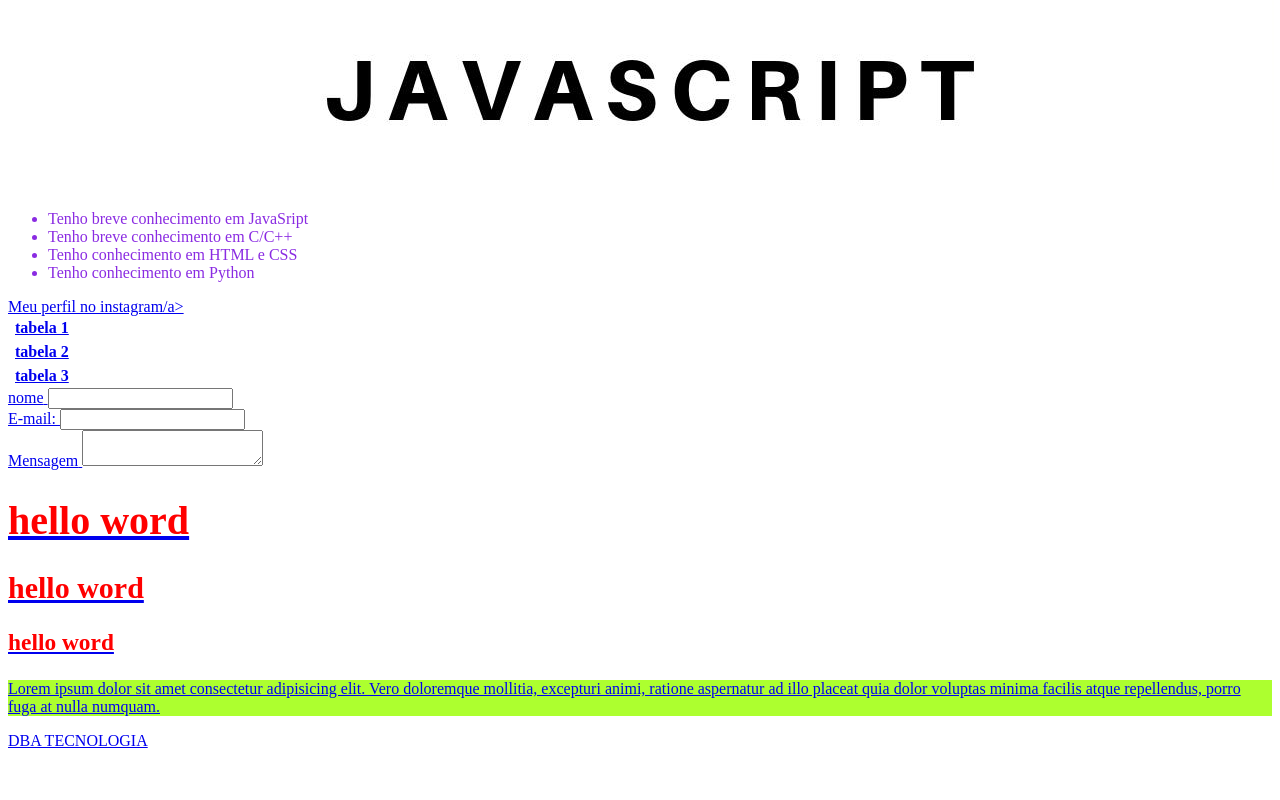
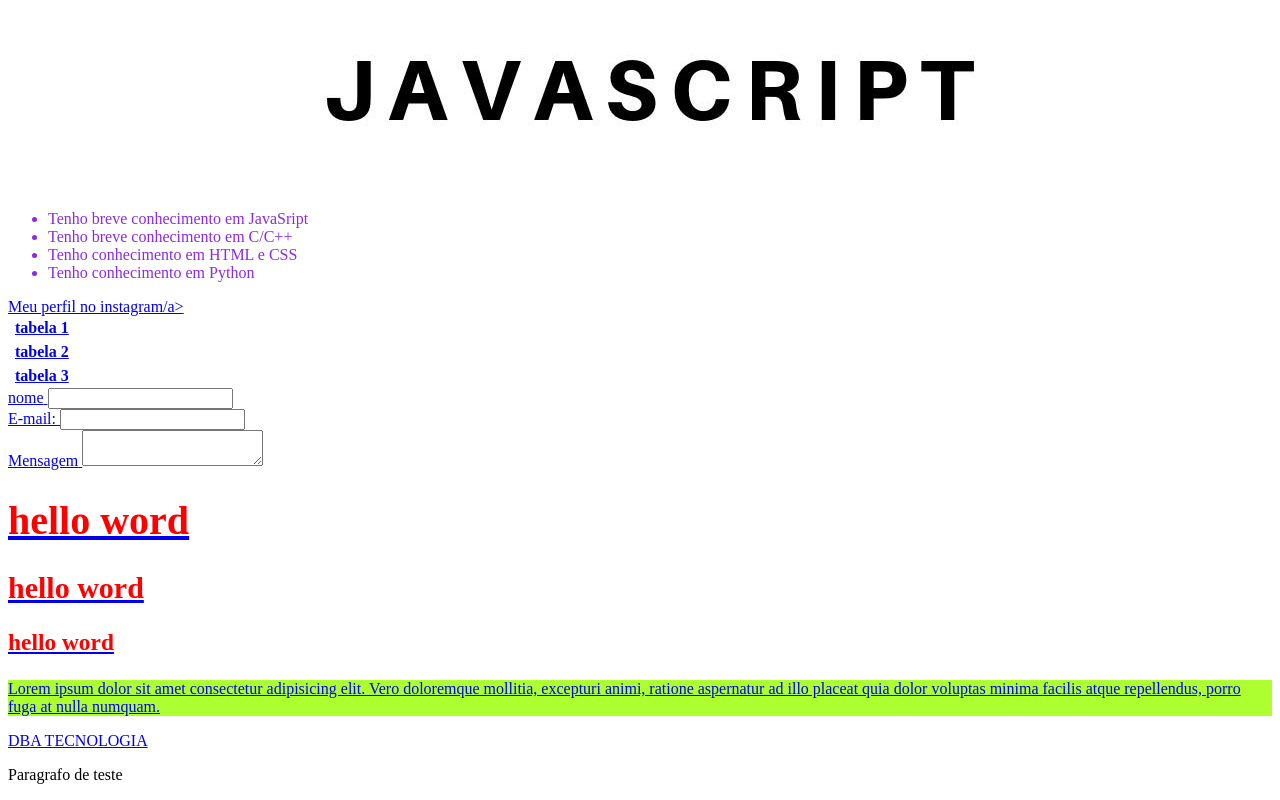
Before and after one commit to SamuelMadeiraa/Meu-Portfolio, a plain HTML site: page index.html in a window 1280 px wide. Shown: the part 538-1338 px from the top of the page. Before the commit the page ends 1296 px from the top, so only its background shows below. Drawn offline with Linux system fonts and the light colour scheme.

Commit message:
adicionado um novo paragrafo

```diff
--- a/index.html
+++ b/index.html
@@ -65,6 +65,7 @@
         <p id="paragrafo">Lorem ipsum dolor sit amet consectetur adipisicing elit. Vero doloremque mollitia, excepturi animi, ratione aspernatur ad illo placeat quia dolor voluptas minima facilis atque repellendus, porro fuga at nulla numquam.</p>
 
         <a href="http://https://dba.eng.br/">DBA TECNOLOGIA</a>
+        <p>Paragrafo de teste</p>
 
 
 </body>
```
